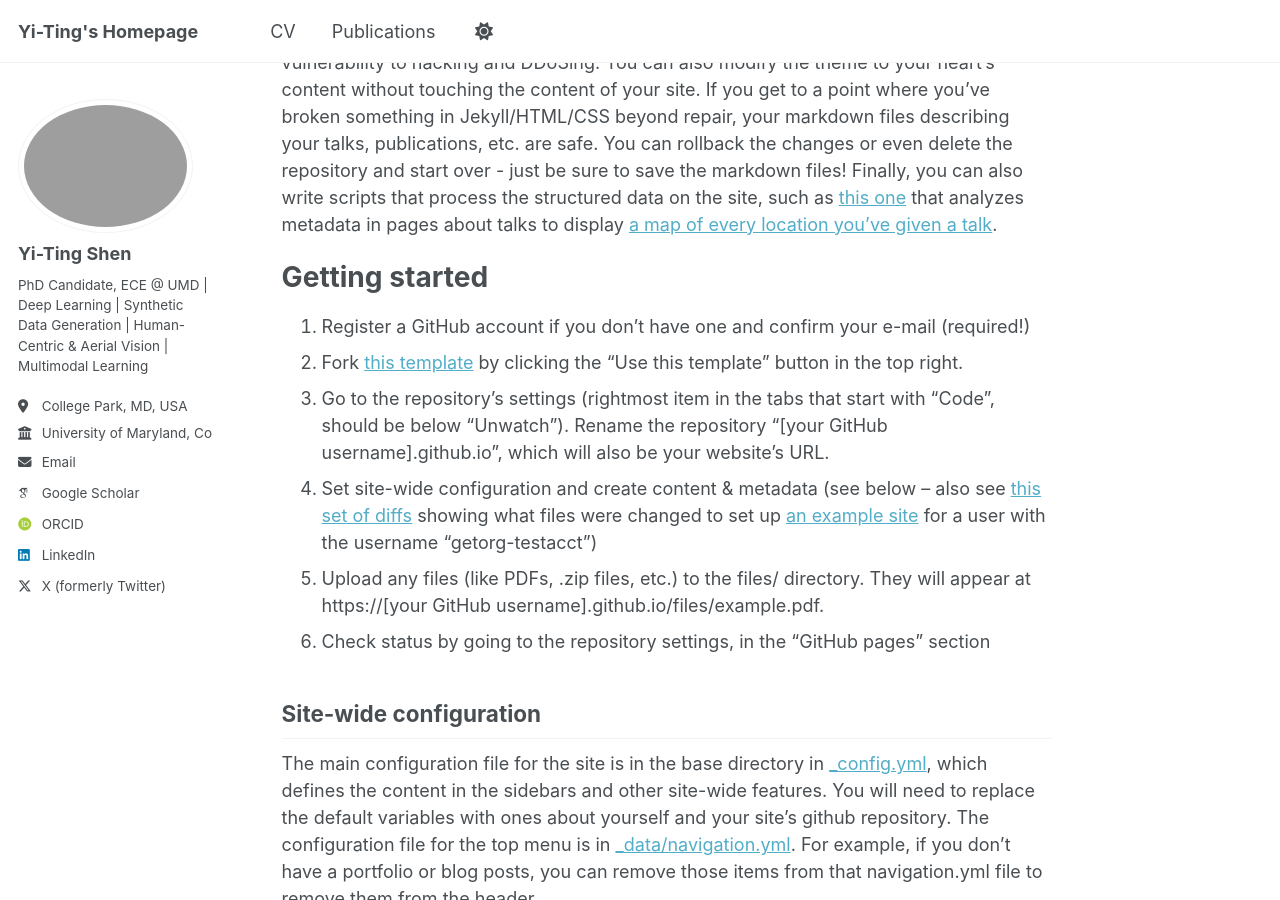
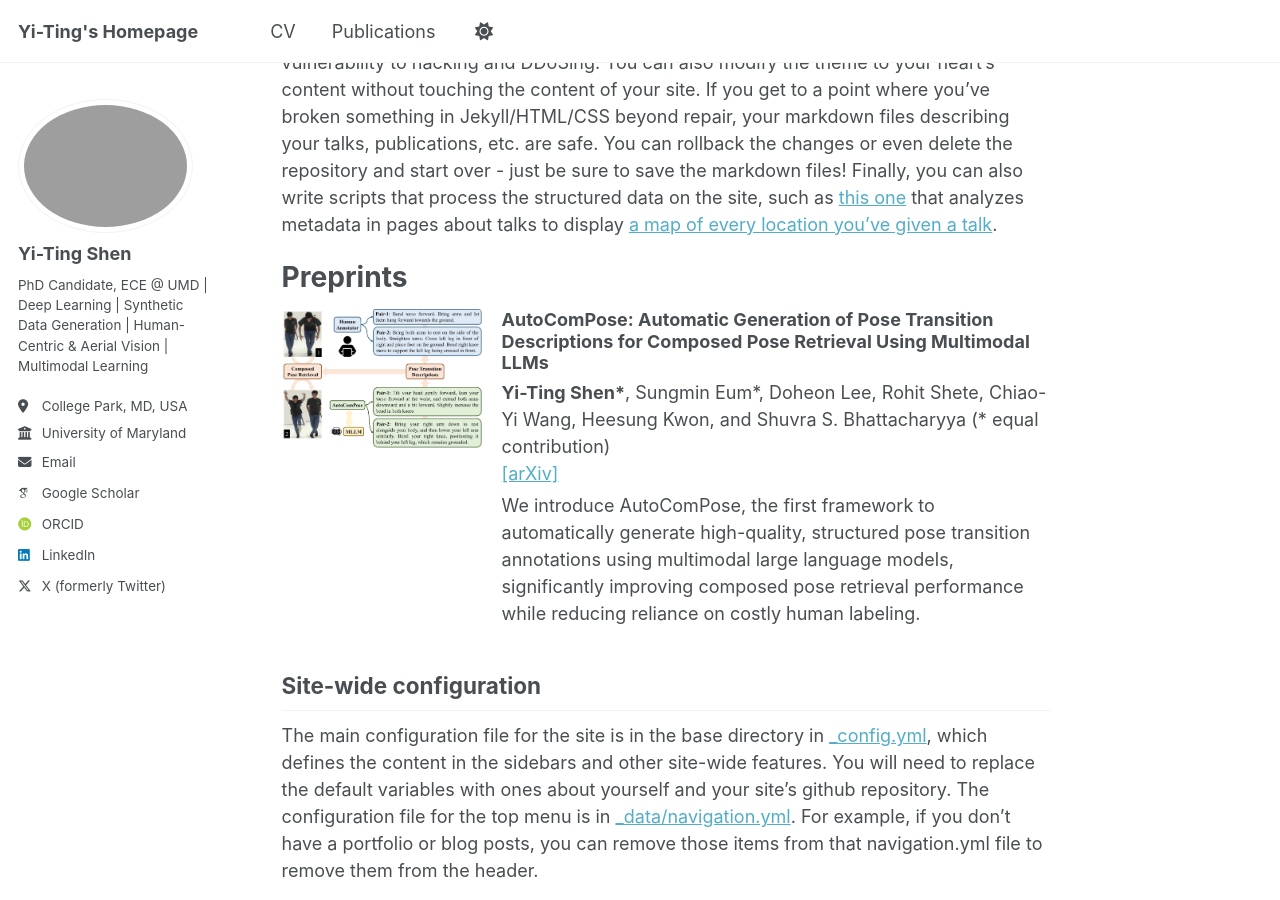
Before and after one commit to DennisShen/dennisshen.github.io, a Jekyll site: the page built from _pages/about.md, in a window 1280 px wide and 900 px high, scrolled down 619 px. Built offline with Jekyll 4.4.1, drawn with Linux system fonts in a browser that asks for light colours; some web fonts are replaced.

Commit message:
update front page

```diff
--- a/_config.yml
+++ b/_config.yml
@@ -27,7 +27,7 @@ author:
   pronouns         : # example: "she/her"
   bio              : "PhD Candidate, ECE @ UMD | Deep Learning | Synthetic Data Generation | Human-Centric & Aerial Vision | Multimodal Learning"
   location         : "College Park, MD, USA" # Location to display in the sidebar
-  employer         : "University of Maryland, College Park"
+  employer         : "University of Maryland"
   uri              : # URL
   email            : "ytshen@umd.edu"
 
--- a/_pages/about.md
+++ b/_pages/about.md
@@ -15,14 +15,24 @@ Like many other Jekyll-based GitHub Pages templates, Academic Pages makes you se
 
 Many of the features of dynamic content management systems (like Wordpress) can be achieved in this fashion, using a fraction of the computational resources and with far less vulnerability to hacking and DDoSing. You can also modify the theme to your heart's content without touching the content of your site. If you get to a point where you've broken something in Jekyll/HTML/CSS beyond repair, your markdown files describing your talks, publications, etc. are safe. You can rollback the changes or even delete the repository and start over - just be sure to save the markdown files! Finally, you can also write scripts that process the structured data on the site, such as [this one](https://github.com/academicpages/academicpages.github.io/blob/master/talkmap.ipynb) that analyzes metadata in pages about talks to display [a map of every location you've given a talk](https://academicpages.github.io/talkmap.html).
 
-Getting started
+Preprints
 ======
-1. Register a GitHub account if you don't have one and confirm your e-mail (required!)
-1. Fork [this template](https://github.com/academicpages/academicpages.github.io) by clicking the "Use this template" button in the top right.
-1. Go to the repository's settings (rightmost item in the tabs that start with "Code", should be below "Unwatch"). Rename the repository "[your GitHub username].github.io", which will also be your website's URL.
-1. Set site-wide configuration and create content & metadata (see below -- also see [this set of diffs](http://archive.is/3TPas) showing what files were changed to set up [an example site](https://getorg-testacct.github.io) for a user with the username "getorg-testacct")
-1. Upload any files (like PDFs, .zip files, etc.) to the files/ directory. They will appear at https://[your GitHub username].github.io/files/example.pdf.
-1. Check status by going to the repository settings, in the "GitHub pages" section
+<div style="display: flex; align-items: flex-start; margin-bottom: 20px;">
+  <img src="/images/autocompose.jpg" alt="AutoComPose" style="width: 200px; height: auto; margin-right: 20px; border-radius: 4px;">
+  <div>
+    <h3 style="margin: 0;">
+      AutoComPose: Automatic Generation of Pose Transition Descriptions for Composed Pose Retrieval Using Multimodal LLMs
+    </h3>
+    <p style="margin: 5px 0;">
+      <strong>Yi-Ting Shen*</strong>, Sungmin Eum*, Doheon Lee, Rohit Shete, Chiao-Yi Wang, Heesung Kwon, and Shuvra S. Bhattacharyya (* equal contribution)
+      <br>
+      <a href="https://arxiv.org/abs/2503.22884">[arXiv]</a>
+    </p>
+    <p style="margin: 0;">
+      We introduce AutoComPose, the first framework to automatically generate high-quality, structured pose transition annotations using multimodal large language models, significantly improving composed pose retrieval performance while reducing reliance on costly human labeling.
+    </p>
+  </div>
+</div>
 
 Site-wide configuration
 ------
```
Also changed, not shown: images/autocompose.jpg (added).
